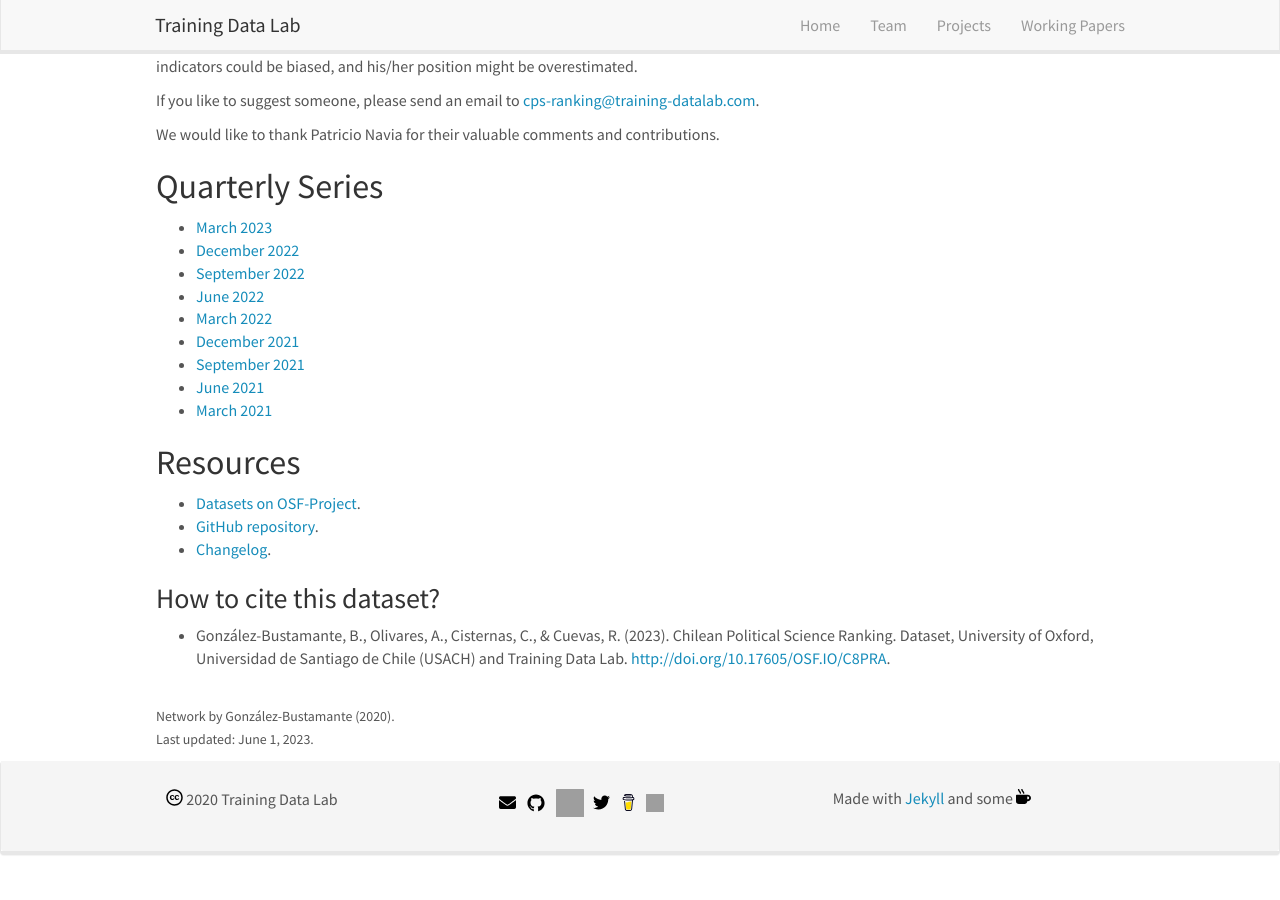
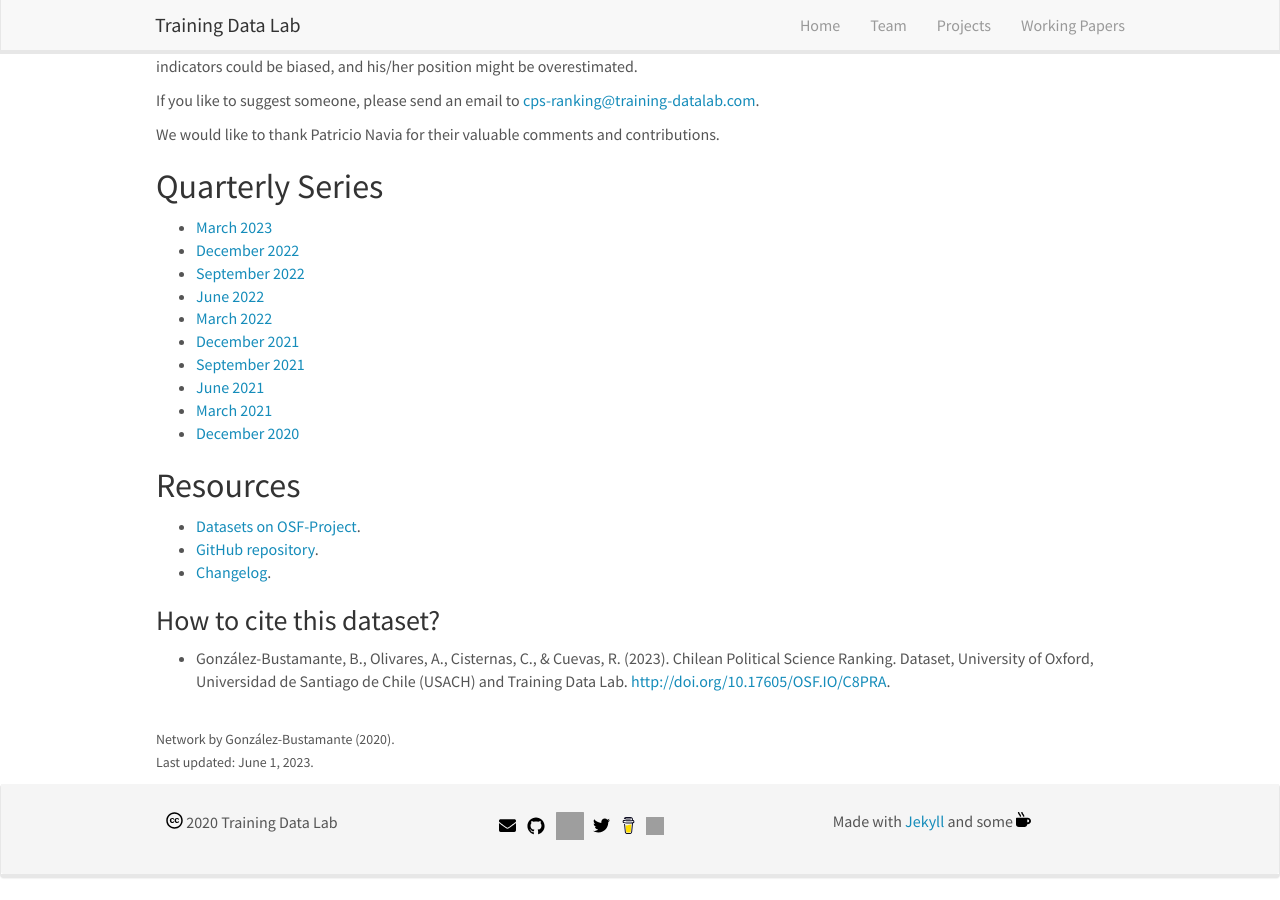
Before and after one commit to training-datalab/old-training-datalab.com, a Jekyll site: the page built from _pages/cps-ranking.md, in a window 1280 px wide and 900 px high, scrolled down 611 px. Built offline with Jekyll 4.4.1, drawn with Linux system fonts in a browser that asks for light colours; nearby versions of some CDN libraries; before the commit the page ends 1488 px from its top, so only the background shows below that.

Commit message:
Update cps-ranking.md

```diff
--- a/_pages/cps-ranking.md
+++ b/_pages/cps-ranking.md
@@ -39,6 +39,7 @@ permalink: /projects/cps-ranking
 - [September 2021](https://training-datalab.com/projects/cps-ranking/2021-09-01-impact-ranking)
 - [June 2021](https://training-datalab.com/projects/cps-ranking/2021-06-01-impact-ranking)
 - [March 2021](https://training-datalab.com/projects/cps-ranking/2021-03-01-impact-ranking)
+- [December 2020](https://training-datalab.com/projects/cps-ranking/2020-12-01-impact-ranking)
 
 ## Resources
 
```
